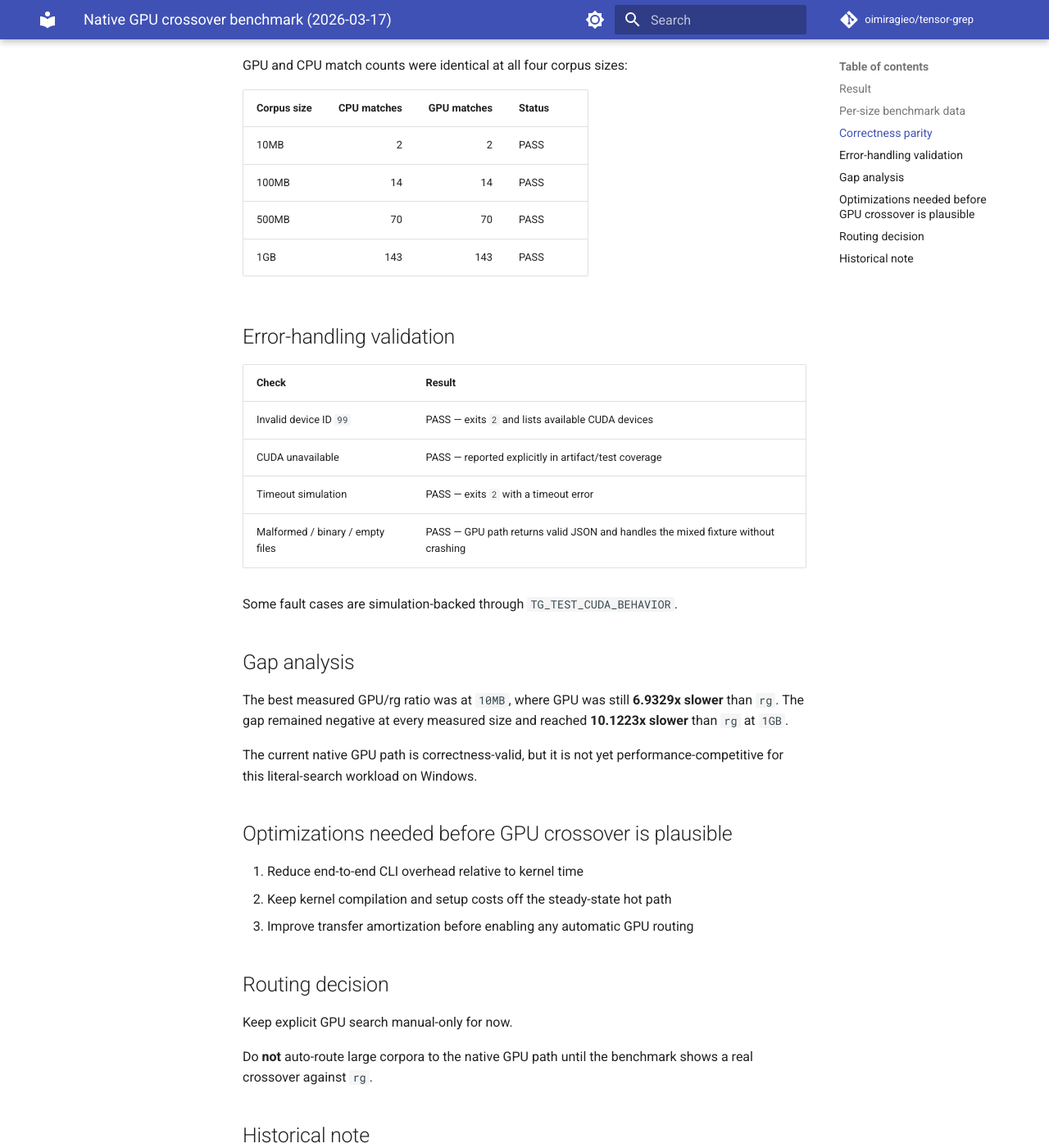
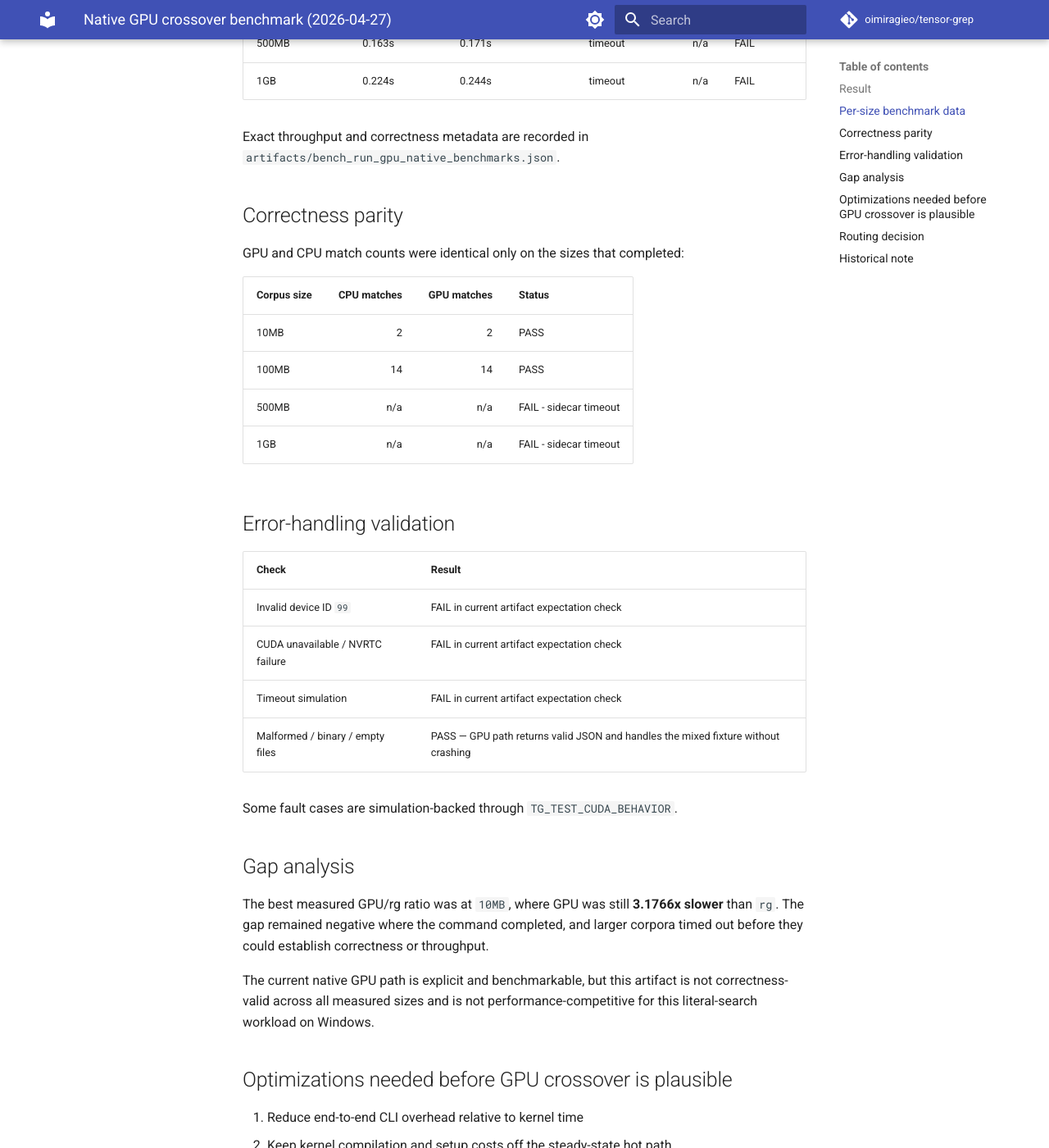
Before and after one commit to oimiragieo/tensor-grep, an MkDocs documentation site: the page built from docs/gpu_crossover.md, in a window 1280 px wide and 1400 px high, scrolled down 1206 px. Shown: the whole window at 82% size. Built offline with MkDocs 1.6.1 and Material for MkDocs 9.7.7, drawn with Linux system fonts in a browser that asks for light colours; comment, search, counter and statistics services are not loaded; some of the changed text lies outside the part shown.

Commit message:
docs: refresh v1.6.3 benchmark snapshot

```diff
--- a/docs/gpu_crossover.md
+++ b/docs/gpu_crossover.md
@@ -1,4 +1,4 @@
-# Native GPU crossover benchmark (2026-03-17)
+# Native GPU crossover benchmark (2026-04-27)
 
 Command used:
 
@@ -9,7 +9,7 @@ python benchmarks/run_gpu_native_benchmarks.py --output artifacts/bench_run_gpu_
 Environment:
 
 - Host: Windows 10 (`amd64`)
-- `tg` binary: `rust_core/target/release/tg.exe` built with `--features cuda`
+- `tg` binary: `rust_core/target/release/tg.exe` (`tg 1.6.3`)
 - GPU under test: device `0` (`NVIDIA GeForce RTX 4070`, `sm_89`)
 - Corpus sizes: `10MB`, `100MB`, `500MB`, `1GB`
 - Corpus layout: 8 synthetic log shards per size
@@ -22,47 +22,47 @@ The artifact also detected device `1` (`NVIDIA GeForce RTX 5070`), but the bench
 
 No crossover was found.
 
-`tg search --gpu-device-ids 0` stayed slower than both `rg` and `tg search --cpu` at every measured size, so GPU auto-routing still should **not** be enabled from size alone.
+`tg search --gpu-device-ids 0` stayed slower than both `rg` and `tg search --cpu` where it completed, then timed out on larger corpora. GPU auto-routing still should **not** be enabled from size alone.
 
 ## Per-size benchmark data
 
-| Corpus size | `rg` median | `tg --cpu` median | `tg --gpu-device-ids 0` median | GPU/rg ratio |
-| --- | ---: | ---: | ---: | ---: | ---: |
-| 10MB | 0.125s | 0.317s | 0.869s | 6.9329x |
-| 100MB | 0.120s | 0.300s | 1.004s | 8.3682x |
-| 500MB | 0.202s | 0.364s | 1.384s | 6.8427x |
-| 1GB | 0.202s | 0.455s | 2.045s | 10.1223x |
+| Corpus size | `rg` median | `tg --cpu` median | `tg --gpu-device-ids 0` median | GPU/rg ratio | Result |
+| --- | ---: | ---: | ---: | ---: | --- |
+| 10MB | 0.173s | 0.168s | 0.550s | 3.1766x | no crossover |
+| 100MB | 0.161s | 0.187s | 1.227s | 7.6324x | no crossover |
+| 500MB | 0.163s | 0.171s | timeout | n/a | FAIL |
+| 1GB | 0.224s | 0.244s | timeout | n/a | FAIL |
 
 Exact throughput and correctness metadata are recorded in `artifacts/bench_run_gpu_native_benchmarks.json`.
 
 ## Correctness parity
 
-GPU and CPU match counts were identical at all four corpus sizes:
+GPU and CPU match counts were identical only on the sizes that completed:
 
 | Corpus size | CPU matches | GPU matches | Status |
 | --- | ---: | ---: | --- |
 | 10MB | 2 | 2 | PASS |
 | 100MB | 14 | 14 | PASS |
-| 500MB | 70 | 70 | PASS |
-| 1GB | 143 | 143 | PASS |
+| 500MB | n/a | n/a | FAIL - sidecar timeout |
+| 1GB | n/a | n/a | FAIL - sidecar timeout |
 
 ## Error-handling validation
 
 | Check | Result |
 | --- | --- |
-| Invalid device ID `99` | PASS — exits `2` and lists available CUDA devices |
-| CUDA unavailable | PASS — reported explicitly in artifact/test coverage |
-| Timeout simulation | PASS — exits `2` with a timeout error |
+| Invalid device ID `99` | FAIL in current artifact expectation check |
+| CUDA unavailable / NVRTC failure | FAIL in current artifact expectation check |
+| Timeout simulation | FAIL in current artifact expectation check |
 | Malformed / binary / empty files | PASS — GPU path returns valid JSON and handles the mixed fixture without crashing |
 
 Some fault cases are simulation-backed through `TG_TEST_CUDA_BEHAVIOR`.
 
 ## Gap analysis
 
-The best measured GPU/rg ratio was at `10MB`, where GPU was still **6.9329x slower** than `rg`.
-The gap remained negative at every measured size and reached **10.1223x slower** than `rg` at `1GB`.
+The best measured GPU/rg ratio was at `10MB`, where GPU was still **3.1766x slower** than `rg`.
+The gap remained negative where the command completed, and larger corpora timed out before they could establish correctness or throughput.
 
-The current native GPU path is correctness-valid, but it is not yet performance-competitive for this literal-search workload on Windows.
+The current native GPU path is explicit and benchmarkable, but this artifact is not correctness-valid across all measured sizes and is not performance-competitive for this literal-search workload on Windows.
 
 ## Optimizations needed before GPU crossover is plausible
 
```
Also changed, not shown: README.md (+14 -14 lines), docs/PAPER.md (+8 -6 lines), docs/benchmarks.md (+95 -75 lines), docs/tool_comparison.md (+13 -13 lines), 1 other file.
